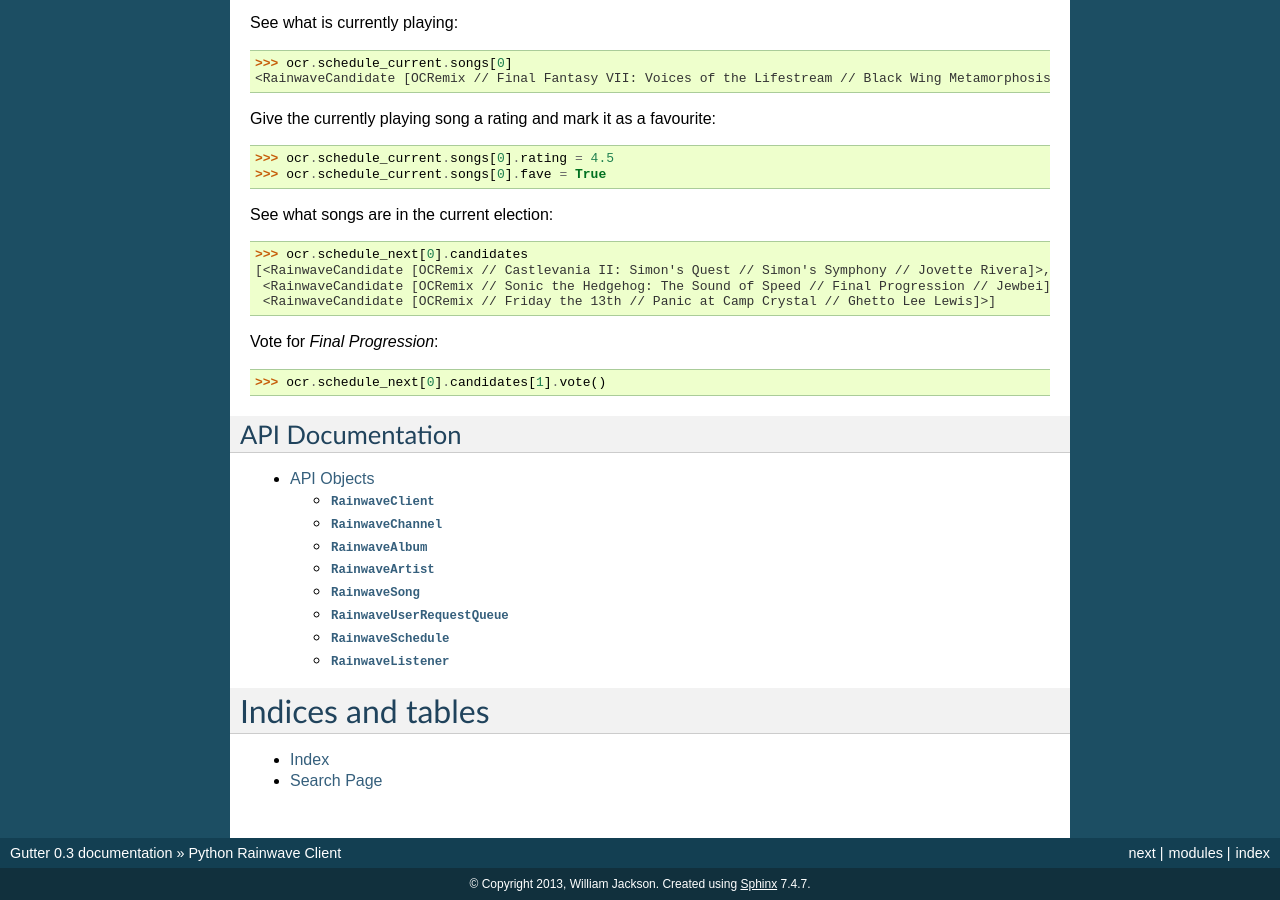
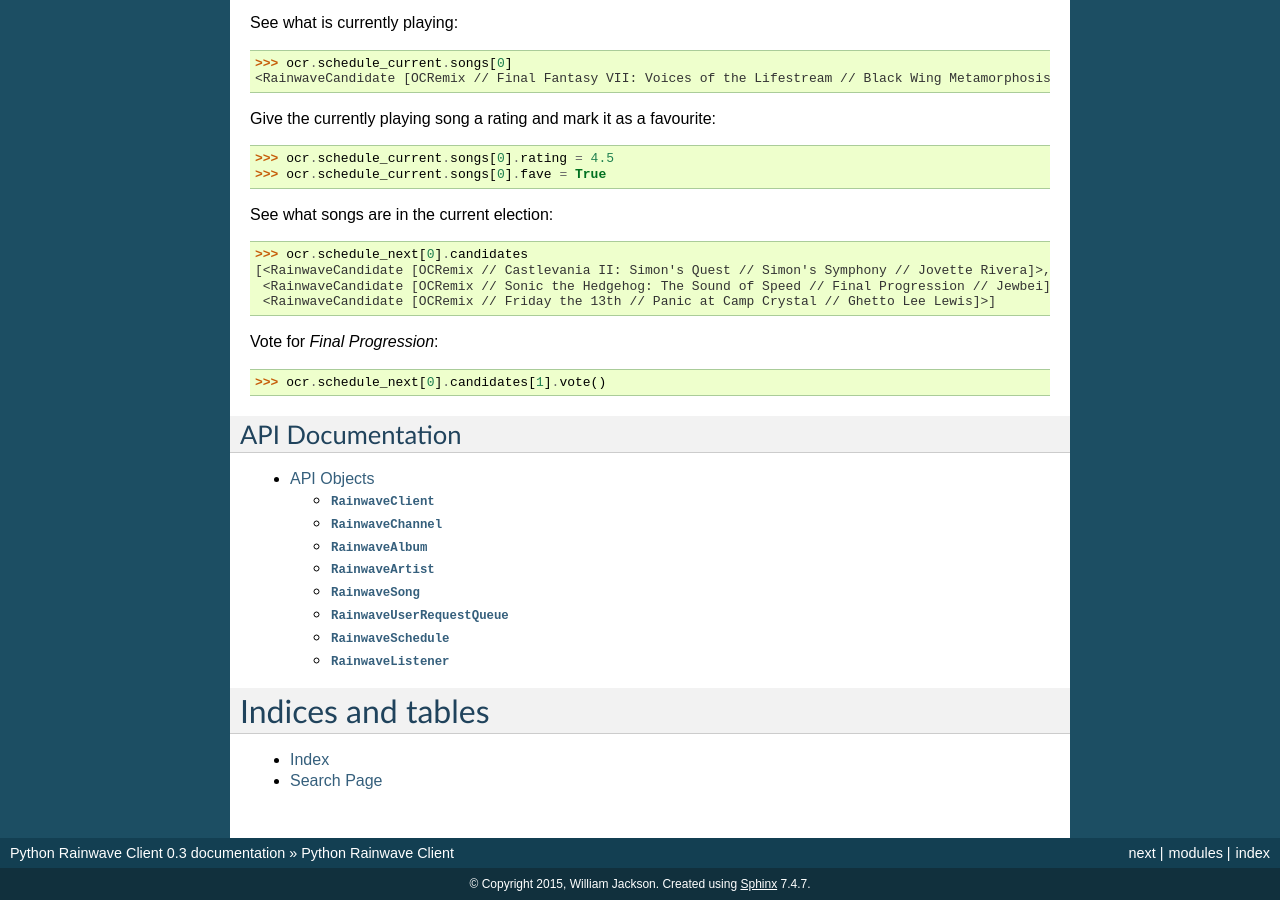
Before and after one commit to williamjacksn/python-rainwave-client, a Sphinx documentation site: the page built from docs/index.rst, in a window 1280 px wide and 900 px high, scrolled down 724 px. Built offline with Sphinx 7.4.7, drawn with Linux system fonts in a browser that asks for light colours; some of the changed text lies outside the part shown.

Commit message:
Clean up old project name in docs

```diff
--- a/docs/conf.py
+++ b/docs/conf.py
@@ -47,8 +47,8 @@ source_suffix = '.rst'
 master_doc = 'index'
 
 # General information about the project.
-project = u'Gutter'
-copyright = u'2013, William Jackson'
+project = u'Python Rainwave Client'
+copyright = u'2015, William Jackson'
 
 # The version info for the project you're documenting, acts as replacement for
 # |version| and |release|, also used in various other places throughout the
@@ -176,7 +176,7 @@ html_static_path = ['_static']
 #html_file_suffix = None
 
 # Output file base name for HTML help builder.
-htmlhelp_basename = 'Gutterdoc'
+htmlhelp_basename = 'python_rainwave_client_doc'
 
 
 # -- Options for LaTeX output -------------------------------------------------
@@ -196,8 +196,8 @@ latex_elements = {
 # (source start file, target name, title, author, documentclass
 # [howto/manual]).
 latex_documents = [
-    ('index', 'Gutter.tex', u'Gutter Documentation', u'William Jackson',
-        'manual'),
+    ('index', 'python_rainwave_client.tex',
+     'Python Rainwave Client Documentation', 'William Jackson', 'manual'),
 ]
 
 # The name of an image file (relative to this directory) to place at the top of
@@ -226,8 +226,8 @@ latex_documents = [
 # One entry per manual page. List of tuples
 # (source start file, name, description, authors, manual section).
 man_pages = [
-    ('index', 'rainwaveclient', u'Gutter Documentation',
-     [u'William Jackson'], 1)
+    ('index', 'pythonrainwaveclient', 'Python Rainwave Client Documentation',
+     ['William Jackson'], 1)
 ]
 
 # If true, show URL addresses after external links.
@@ -240,8 +240,9 @@ man_pages = [
 # (source start file, target name, title, author,
 #  dir menu entry, description, category)
 texinfo_documents = [
-    ('index', 'Gutter', u'Gutter Documentation', u'William Jackson', 'Gutter',
-        'One line description of project.', 'Miscellaneous'),
+    ('index', 'Python Rainwave Client', 'Python Rainwave Client Documentation',
+     'William Jackson', 'Python Rainwave Client',
+     'Python client library for Rainwave.', 'Miscellaneous'),
 ]
 
 # Documents to append as an appendix to all manuals.
```
